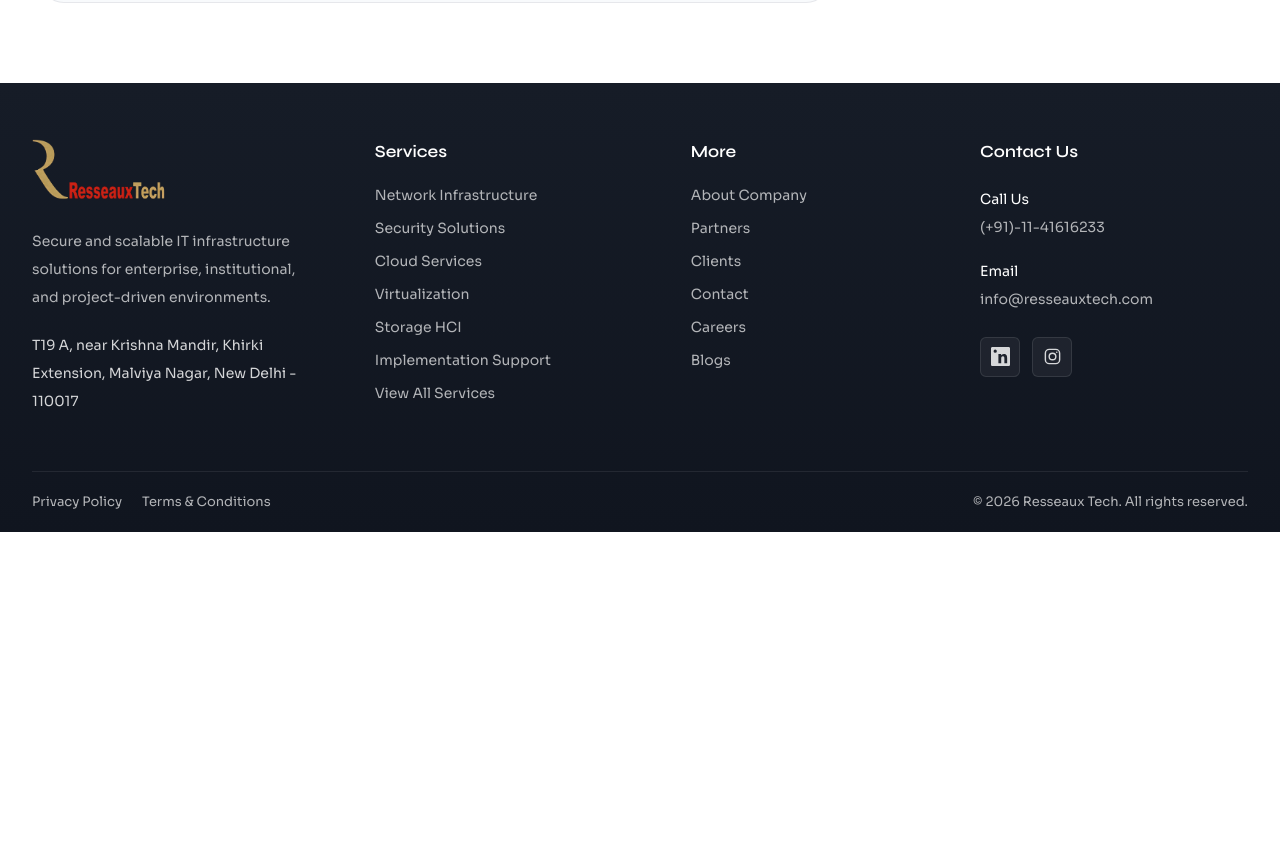
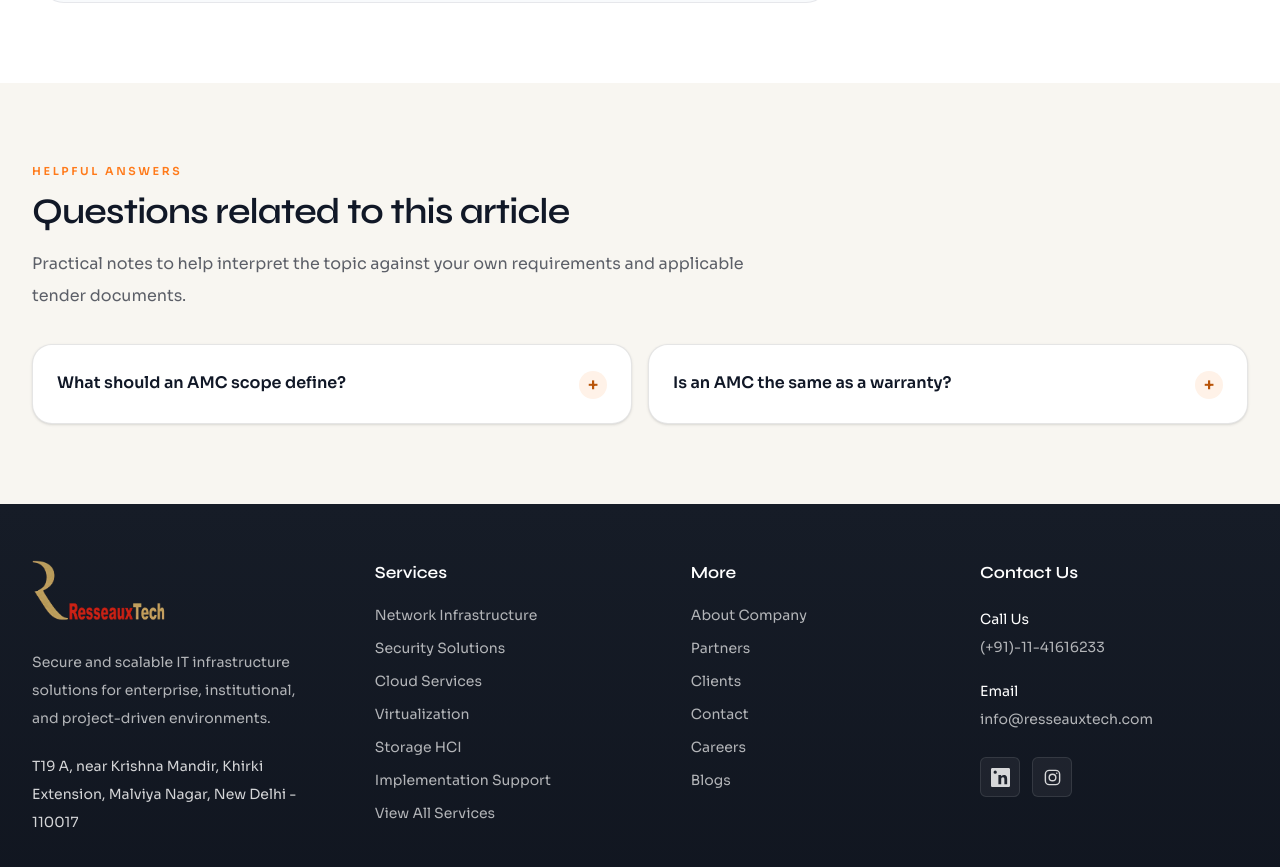
Before and after one commit to k1neeraj/resseauctech, a Next.js app: page /blog/annual-maintenance-support-for-critical-it-systems in a window 1280 px wide. Shown: the part 2278-3145 px from the top of the page. Before the commit the page ends 2810 px from the top, so only its background shows below. Built offline with nearby package versions, Linux system fonts and the light colour scheme.

Commit message:
feat(content): add article-specific FAQs

```diff
--- a/app/(site)/blog/[slug]/page.jsx
+++ b/app/(site)/blog/[slug]/page.jsx
@@ -7,6 +7,8 @@ import {
   getPostBySlug,
   getRecentPostsForSlug,
 } from "@/app/api/data";
+import RelatedFaqs from "@/components/RelatedFaqs";
+import { getBlogFaqs } from "@/components/faq/pageFaqs";
 
 export function generateStaticParams() {
   return blogPosts.map((post) => ({
@@ -230,6 +232,11 @@ export default async function BlogDetailPage({ params }) {
           </aside>
         </div>
       </section>
+      <RelatedFaqs
+        items={getBlogFaqs(post.slug)}
+        title="Questions related to this article"
+        description="Practical notes to help interpret the topic against your own requirements and applicable tender documents."
+      />
     </>
   );
 }
```
